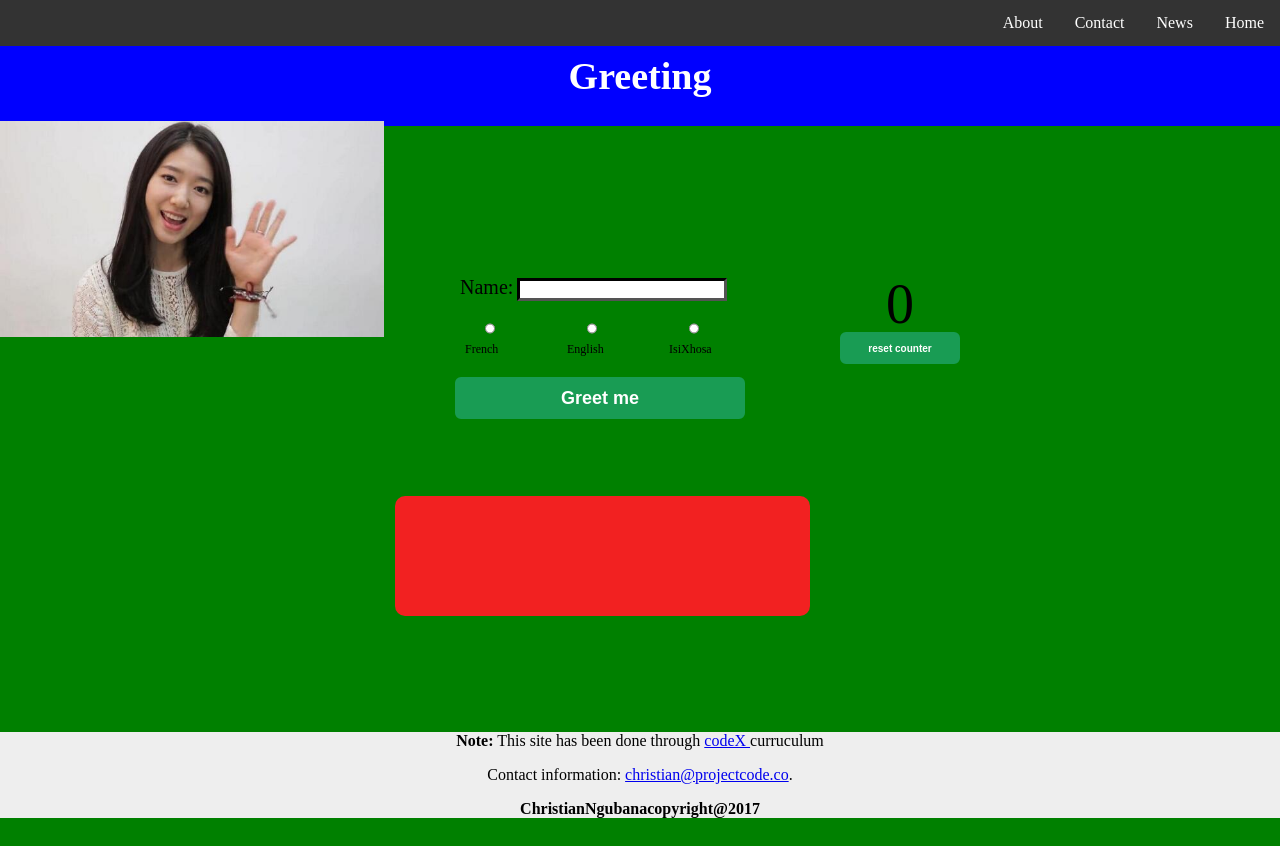
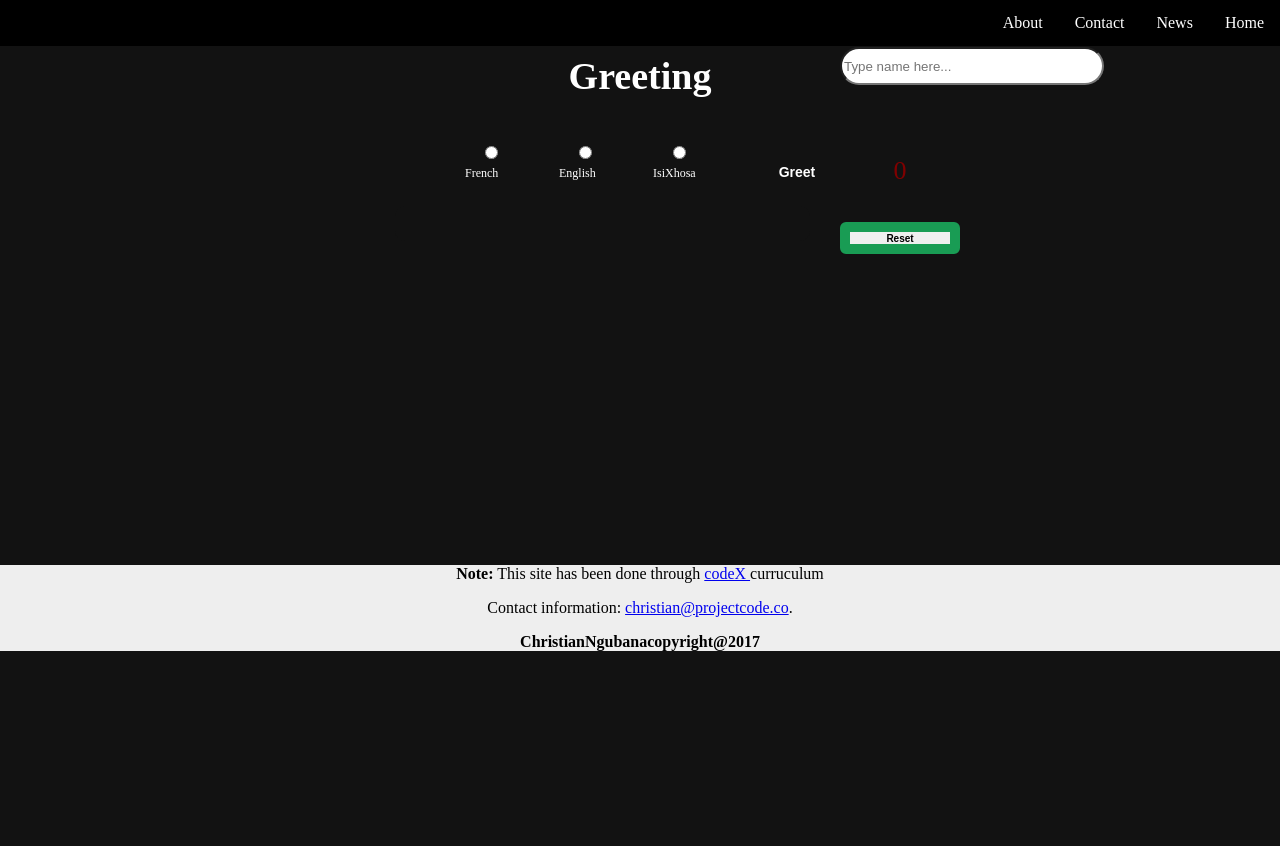
Before and after one commit to christianraymond/greeting, a plain HTML site: page index.html in a window 1280 px wide. Drawn offline with Linux system fonts and the light colour scheme.

Commit message:
refactured some lines in css

```diff
--- a/greeting.css
+++ b/greeting.css
@@ -1,175 +1,10 @@
-body
-{
- margin:0;
- background-color: green;
-}
-
-.container
-{
- margin: 0;
- width: 100%;
- height: 100%;
- position: absolute;
-
-}
-
-.nav
-{
-  width: 100%;
-  height: 10%;
-  position: absolute;
-  background-color: blue;
-}
-
-h1
-{
-  color: white;
-  margin-top: 8px;
-  font-size: 38px;
-  font-family: "sans-serif";
-  text-align: center;
-}
-
-.inputdiv
-{
-  width: 100%;
-  height: 80%;
-  margin-top: 100px;
-  position: absolute;
-  border-color: #f22121 !important;
-}
-
-img
-{
-  margin-top: -25px;
-  position: absolute;
-   width: 30%;
-}
-label
-{
-  color: black;
-  font-size: 20px;
-  margin-left: 460px;
-  margin-top: 130px;
-  font-family: "sans-serif";
-  display:inline-block;
-}
-
-input
-{
-  border-width:medium;
-  border-color: black;
-  width: 200px;
-  margin-top: -20px;
-}
-
-.languagediv
-{
-  display: inline-block;
-  margin-top: 20px;
-  margin-left: -480px;
-  margin-right: 560px;
-}
-
-.languagediv input
-{
-  width: 10px;
-  padding-left: -300px;
-}
-
-.languagediv label
-{
-
-  margin: -15px;
-  font-family: "sans-serif";
-  font-size: 12px;
-}
-
-.counterdiv
-{
-  display: inline-block;
-  margin-top: -29px;
-  margin-left: 840px;
-  float: left;
-  padding-bottom: 0;
-}
-
-.counterdiv p
-{
-  font-family: "sans-serif";
-  font-size: 56px;
-  margin-top: 0px;
-  text-align: center;
-  margin-right: auto;
-}
-
-.counterdiv button
-{
-  background-color: #199C54;
-  border: 10px solid #199C54;
-  color: white;
-  font-size: 10px;
-  height: 32px;
-  width: 120px;
-  margin-top: -60px;
-  margin-left: auto;
-  border-radius: 6px;
-}
-button
-{
-  background-color: #199C54;
-  border: 10px solid #199C54;
-  color: white;
-  margin-top: 20px;
-  margin-left: 455px;
-  font-size: 18px;
-  height: 42px;
-  width: 290px;
-  display: block;
-  position: relative;
-  border-radius: 6px;
-}
-
-button:hover
-{
-  color: black;
-
-}
-
-.outputdiv
-{
-  margin-top: 450px;
-  margin-left: 395px;
-  margin-right: 470px;
-  height: 15%;
-  background-color:#f22121;
-  border-radius: 10px 10px 10px 10px;
-}
-
-.outputdiv p
-{
-  text-align: left;
-  margin-left: 30px;
-  padding-top: 35px;
-  padding-left: 28px;
-  font-family: "sans-serif";
-  font-size: 24px;
-  color: white;
-}
-
-.footer {
- background: #eee;
- bottom: -100px;
- text-align: center;
- position: relative;
-}
 
 ul {
     list-style-type: none;
     margin: 0;
     padding: 0;
     overflow: hidden;
-    background-color: #333;
+    background-color: black;
 }
 
 li {
@@ -187,3 +22,108 @@ li a {
 li a:hover {
     background-color: #111;
 }
+
+
+body{
+ margin:0;
+ background-color: #121212;
+}
+
+.container{
+ margin: 0;
+ width: 100%;
+ height: 100%;
+ position: absolute;
+}
+
+h1{
+  color: white;
+  margin-top: 8px;
+  font-size: 38px;
+  font-family: "sans-serif";
+  text-align: center;
+}
+
+#takename{
+  width: 20%;
+  height: 4%;
+  margin-top: -76px;
+  margin-left: -120px;
+  position: absolute;
+  border-radius: 24px;
+}
+
+.languagediv{
+  display: inline-block;
+  margin-top: 20px;
+  margin-left: -480px;
+  margin-right: 560px;
+  color: white
+}
+
+.languagediv{
+  width: 10px;
+}
+
+label{
+  margin: -15px;
+  font-family: "sans-serif";
+  font-size: 12px;
+}
+
+#greetButton{
+  background-color: #121212;
+  border: 10px solid #121212;
+  color: white;
+  margin-left: -490px;
+  font-size: 14px;
+  height: 42px;
+  width: 90px;
+ cursor: pointer;
+}
+
+.counterdiv{
+  color: maroon;
+  margin-top: 7px;
+  margin-left: 840px;
+  float: left;
+  font-size: 26px;
+  text-align: center;
+}
+
+.counterdiv button{
+  border: 10px solid #199C54;
+  font-size: 10px;
+  height: 32px;
+  width: 120px;
+  margin-top: 10px;
+  margin-left: auto;
+  border-radius: 6px;
+  cursor: pointer;
+}
+
+.outputdiv{
+  margin-top: 160px;
+  margin-left: 395px;
+  margin-right: 470px;
+  height: 15%;
+  background-color: #121212;
+  border-radius: 10px 10px 10px 10px;
+}
+
+.outputdiv p{
+  text-align: left;
+  margin-left: 30px;
+  padding-top: 35px;
+  padding-left: 28px;
+  font-family: "sans-serif";
+  font-size: 24px;
+  color: blue;
+}
+
+.footer {
+ background: #eee;
+ bottom: -300px;
+ text-align: center;
+ position: relative;
+}
--- a/greeting.js
+++ b/greeting.js
@@ -30,7 +30,7 @@ function greet(){
     if (langBtnChoice[i].checked){
 
       switch (i){
-        case 0 : displayText.innerHTML = "Salut, " + nameEntered.value + ' !';
+        case 0 : displayText.innerHTML = "Bonjour, " + nameEntered.value + '!'
         break;
         case 1 : displayText.innerHTML = "Hello, " + nameEntered.value + ' !';
         break;
--- a/index.html
+++ b/index.html
@@ -1,8 +1,9 @@
 <!DOCTYPE html>
 <html>
+
 <head>
   <meta charset="utf-8">
-    <title>Greeting</title>
+  <title>Greeting site</title>
   <link rel="stylesheet" href="greeting.css">
 </head>
 
@@ -14,19 +15,13 @@
     <li><a href="http://christianraymond.github.io/">About</a></li>
   </ul>
   <div class="container">
-      <div class="nav">
       <h1>Greeting</h1>
-      </div>
 
-    <div class="inputdiv">
-        <img src="image.jpg" alt="An image of someone who greets">
-
-          <label for="name">Name:</label>
-            <input type="text" name="name" value="" id="takename"> <br>
+    <input type="text" name="name" value="" id="takename" placeholder="Type name here...">
 
       <div class="counterdiv">
         <p id="countertext"></p>
-             <button type="button" name="reset counter" id="rButton"><b>reset counter</b></button>
+        <button type="button" name="reset counter" id="rButton"><b>Reset</b></button>
       </div>
 
       <div class="languagediv">
@@ -40,12 +35,11 @@
       </div>
 
       <div class="languagediv">
-           <input type="radio" name="language" value="IsiXhosa"><br>
+        <input type="radio" name="language" value="IsiXhosa">
         <label for="">IsiXhosa</label>
       </div>
-    <br>
 
-      <button type="button" name="Greet me"id="greetButton"><b>Greet me</b></button>
+      <button type="button" name="Greet me" id="greetButton"><b>Greet</b></button>
       <br>
     </div>
     <div class="outputdiv">
@@ -57,6 +51,5 @@
       <p>Contact information: <a href="mailto:christian@codexproject.co">christian@projectcode.co</a>.</p>
       <b>ChristianNgubanacopyright@2017</b>
     </div>
-</div>
-  <script src="greeting.js"> </script>
-</html>
+  <script src="greeting.js">
+  </script>
```
Lines whose indentation alone changed are shown as unchanged.
